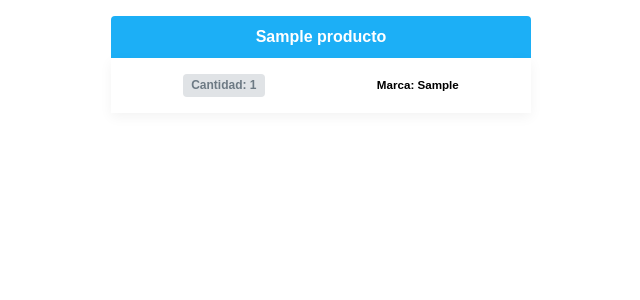
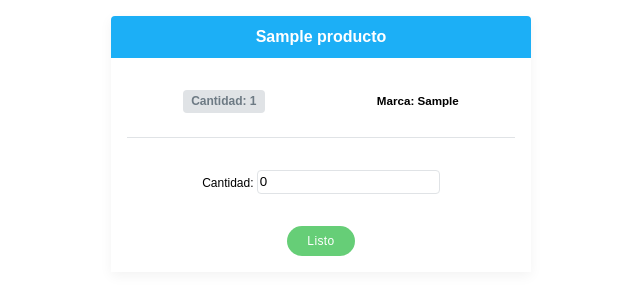
Before and after one commit to alelles16/food_manager, a Django app: a page that uses foodManager/templates/foodManager/consumir_producto.html in a window 1280 px wide. Shown: the top 300 px of the page, without its empty margins (319-959 px from the left). Run offline with Django 3.2, Linux system fonts and the light colour scheme; tables that the repository leaves empty hold one stand-in row (values such as "Sample post").

Commit message:
Update form

```diff
--- /dev/null
+++ b/foodManager/forms.py
@@ -0,0 +1,9 @@
+from django import forms
+from .models import Registro
+
+
+class ConsumirForm(forms.ModelForm):
+
+    class Meta:
+        model = Registro
+        fields = ('cantidad_comprada',)
--- a/foodManager/models.py
+++ b/foodManager/models.py
@@ -13,7 +13,7 @@ class Registro (models.Model):
     producto = models.ForeignKey('Producto', on_delete=models.CASCADE)
     usuario = models.ForeignKey('auth.User', on_delete=models.CASCADE)
     fecha = models.DateTimeField(blank=True, null=True, editable=False)
-    cantidad_comprada = models.PositiveIntegerField(default=0)
+    cantidad_comprada = models.PositiveIntegerField(default=0, verbose_name='Cantidad')
 
     def nuevo_registro (self):
         self.fecha = timezone.now()
--- a/foodManager/static/css/foodManager.css
+++ b/foodManager/static/css/foodManager.css
@@ -14,6 +14,12 @@ h1, h2, h3, h4, h5, h6 {
     margin: 0;
 }
 
+button {
+    border: none;
+    outline: none;
+    cursor: pointer;
+}
+
 .badge-gray {
     background-color: #e0e3e6;
     color: #6d7a84;
@@ -24,6 +30,23 @@ h1, h2, h3, h4, h5, h6 {
 
 .color-gray {
     color: #a3b3c0;
+}
+
+.alert {
+    padding: 16px;
+    margin: 16px auto;
+    text-align: center;
+    border-radius: 4px;
+}
+
+.alert-danger {
+    background-color: #FF8B73;
+    color: #A4260A;
+}
+
+.alert-success {
+    background-color: #89FFCD;
+    color: #02BB6C;
 }
 
 .main {
@@ -100,6 +123,30 @@ h1, h2, h3, h4, h5, h6 {
     justify-content: space-around;
     align-items: baseline;
     font-size: 14px;
+    font-weight: 400;
+    margin: 16px auto 24px auto;
+}
+
+.card-product .card-body .card-form {
+    border-top: 1px solid #e0e3e6;
+}
+
+.card-form > form.form-control {
+    display: flex;
+    justify-content: center;
+    align-items: center;
+    flex-direction: column;
+}
+
+.card-form > form.form-control > p {
+    margin: 32px auto;
+}
+
+.card-form > form.form-control > p > input {
+    outline: none;
+    border-radius: 4px;
+    border: 1px solid #e0e3e6;
+    height: 20px;
 }
 
 .box-shadow {
@@ -108,7 +155,7 @@ h1, h2, h3, h4, h5, h6 {
 
 .btn-rounded {
     border-radius: 24px;
-    padding: 8px 18px;
+    padding: 8px 20px;
     text-decoration: none;
 }
 
@@ -131,7 +178,17 @@ h1, h2, h3, h4, h5, h6 {
     color: #fff;
 }
 
+.btn-success {
+    background-color: #66ce77;
+    font-size: 12px;
+    font-weight: 500;
+    letter-spacing: 0.4px;
+    color: #fff;
+}
+
 .btn-blue:hover,
-.btn-blue:focus {
+.btn-blue:focus,
+.btn-success:hover,
+.btn-success:focus {
     opacity: .8;
 }
--- a/foodManager/templates/foodManager/consumir_producto.html
+++ b/foodManager/templates/foodManager/consumir_producto.html
@@ -1,14 +1,26 @@
-{% extends 'foodManager/base.html' %}
-{% block content %}
+{% extends 'foodManager/base.html' %} {% block content %}
 <div class="wrap">
     <div class="card-space">
+
         <div class="card-product">
+
+            {% if error = 'problem' %}
+            <div class="alert alert-danger">
+                Upss! Parece que no tenemos suficientes {{ producto.nombre }}
+            </div>
+            {% elif error = 'free' %}
+            <div class="alert alert-success">
+                Listo!
+            </div>
+            {% endif %}
+
+            <div class="box-shadow">
                 <div class="card-header">
                     <h4>
                         {{ producto.nombre }}
                     </h4>
                 </div>
-            <div class="card-body box-shadow">
+                <div class="card-body">
                     <div class="card-info">
                         <div class="info-cantidad">
                             <h5 class="badge-gray">
@@ -21,7 +33,15 @@
                             </h5>
                         </div>
                     </div>
+                    <div class="card-form">
+                        <form method="POST" class="form-control">
+                            {% csrf_token %} {{ form.as_p }}
+                            <button type="submit" class="btn-rounded btn-success">Listo</button>
+                        </form>
                     </div>
+                </div>
+            </div>
+
         </div>
     </div>
 </div>
--- a/foodManager/views.py
+++ b/foodManager/views.py
@@ -1,7 +1,8 @@
 from django.shortcuts import render
 from django.utils import timezone
-from django.shortcuts import render, get_object_or_404
+from django.shortcuts import render, get_object_or_404, redirect
 from .models import Producto
+from .forms import ConsumirForm
 
 def producto_list(request):
     productos = Producto.objects.order_by('-cantidad_actual')
@@ -9,4 +10,26 @@ def producto_list(request):
 
 def consumir_producto(request, pk):
     producto = get_object_or_404(Producto, pk=pk)
-    return render(request, 'foodManager/consumir_producto.html', {'producto' : producto})
+    if request.method == 'POST':
+        form = ConsumirForm(request.POST)
+
+        if form.is_valid() and int(request.POST.get("cantidad_comprada")) > 0 :
+            registro_consumo = form.save(commit=False)
+            total = producto.cantidad_actual - registro_consumo.cantidad_comprada
+            error = ''
+
+            if total >= 0 and producto.cantidad_actual > 0:
+                registro_consumo.producto = producto
+                registro_consumo.usuario = request.user
+                registro_consumo.save()
+                error = 'free'
+
+            else:
+                error = 'problem'
+
+            return render(request, 'foodManager/consumir_producto.html', {'producto' : producto, 'form' : form, 'error': error})
+
+    else:
+        form = ConsumirForm()
+
+    return render(request, 'foodManager/consumir_producto.html', {'producto' : producto, 'form' : form})
```
Lines whose indentation alone changed are shown as unchanged.
